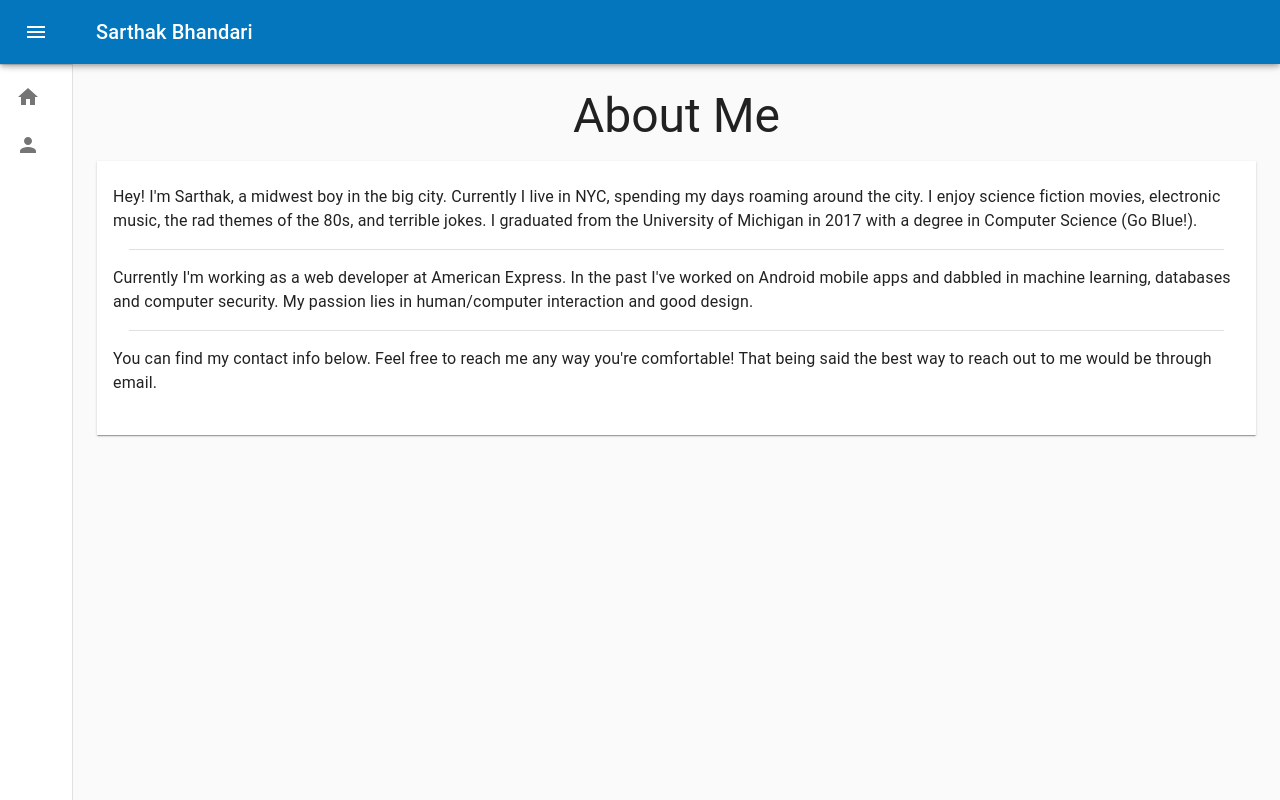
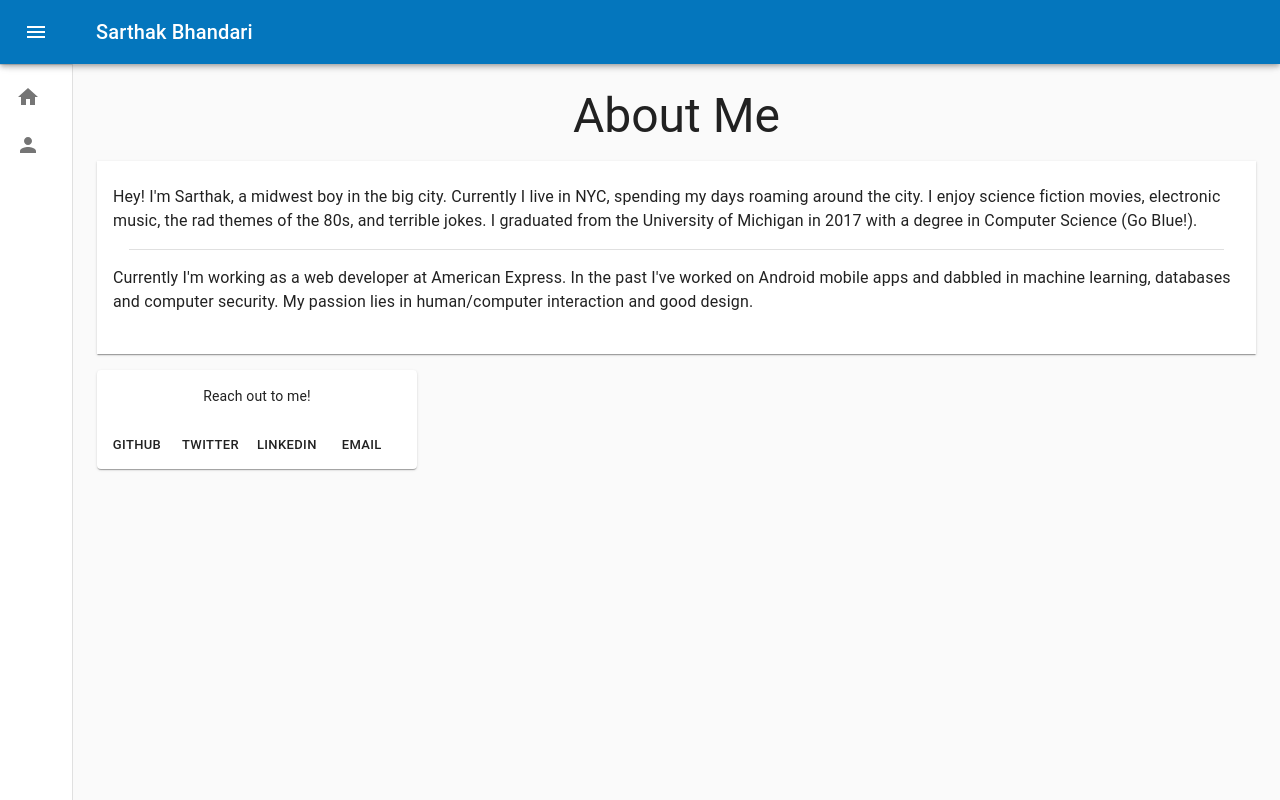
Before and after one commit to sartechb/sartechb.github.io, a React (Create React App) app: page /about in a window 1280 px wide. Built offline with nearby package versions, Linux system fonts and the light colour scheme.

Commit message:
feat(about): added a contact me section

```diff
--- a/src/pages/About.tsx
+++ b/src/pages/About.tsx
@@ -1,15 +1,29 @@
-import { Divider, Grid, Paper, Typography } from '@material-ui/core';
+import {
+    Button,
+    Card,
+    CardActions,
+    CardContent,
+    Divider,
+    Grid,
+    Paper,
+    Typography,
+} from '@material-ui/core';
 import { createStyles, makeStyles, Theme } from '@material-ui/core/styles';
 
 import React from 'react';
 
 const useStyles = makeStyles((theme: Theme) =>
     createStyles({
-        root: {
+        card: {
+            margin: '1rem 0',
+            maxWidth: '20rem',
+            width: '100%',
+        },
+        divider: {
+            marginBottom: '1rem',
+        },
+        paperBackground: {
             padding: theme.spacing(3, 2),
-        },
-        root2: {
-            marginBottom: '1rem',
         },
     })
 );
@@ -27,11 +41,6 @@ const About: React.FC = () => {
             value:
                 "Currently I'm working as a web developer at American Express. In the past I've worked on Android mobile apps and dabbled in machine learning, databases and computer security. My passion lies in human/computer interaction and good design.",
         },
-        {
-            key: 'contact',
-            value:
-                "You can find my contact info below. Feel free to reach me any way you're comfortable! That being said the best way to reach out to me would be through email.",
-        },
     ];
     return (
         <React.Fragment>
@@ -42,7 +51,7 @@ const About: React.FC = () => {
                     </Typography>
                 </Grid>
                 <Grid item xs={12}>
-                    <Paper className={classes.root} square>
+                    <Paper className={classes.paperBackground} square>
                         {sections.map((section, index, arr) => (
                             <React.Fragment key={section.key}>
                                 <Typography paragraph align="left">
@@ -51,12 +60,50 @@ const About: React.FC = () => {
                                 {arr.length - 1 === index ? null : (
                                     <Divider
                                         variant="middle"
-                                        className={classes.root2}
+                                        className={classes.divider}
                                     />
                                 )}
                             </React.Fragment>
                         ))}
                     </Paper>
+                </Grid>
+                <Grid item xs={12}>
+                    <Card className={classes.card}>
+                        <CardContent>Reach out to me!</CardContent>
+                        <CardActions>
+                            <Button
+                                size="small"
+                                href="https://github.com/sartechb"
+                                target="_blank"
+                                rel="noopener noreferrer"
+                            >
+                                Github
+                            </Button>
+                            <Button
+                                size="small"
+                                href="https://twitter.com/sartechb"
+                                target="_blank"
+                                rel="noopener noreferrer"
+                            >
+                                Twitter
+                            </Button>
+                            <Button
+                                size="small"
+                                href="https://www.linkedin.com/in/sarthakbhandari/"
+                                target="_blank"
+                                rel="noopener noreferrer"
+                            >
+                                LinkedIn
+                            </Button>
+                            <Button
+                                size="small"
+                                href="mailto:hello@sarthakb.com"
+                                rel="noopener noreferrer"
+                            >
+                                Email
+                            </Button>
+                        </CardActions>
+                    </Card>
                 </Grid>
             </Grid>
         </React.Fragment>
```
